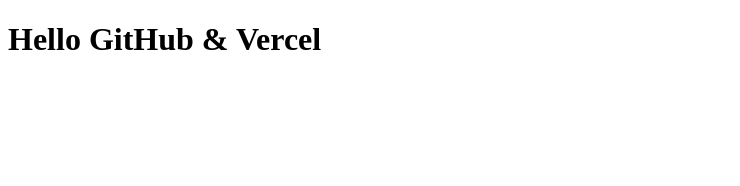
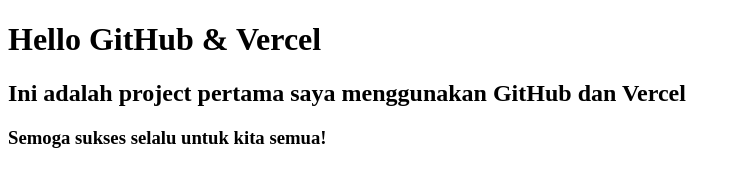
Before and after one commit to shyaa00/project-pertama, a plain HTML site: page index.html in a window 1280 px wide. Shown: the whole page, without its empty margins (0-740 px from the left). Drawn offline with Linux system fonts and the light colour scheme.

Commit message:
perubahan pertama

```diff
--- a/index.html
+++ b/index.html
@@ -5,5 +5,7 @@
 </head>
 <body>
   <h1>Hello GitHub & Vercel</h1>
+  <h2>Ini adalah project pertama saya menggunakan GitHub dan Vercel</h2>
+  <h3>Semoga sukses selalu untuk kita semua!</h3>
 </body>
 </html>
```
